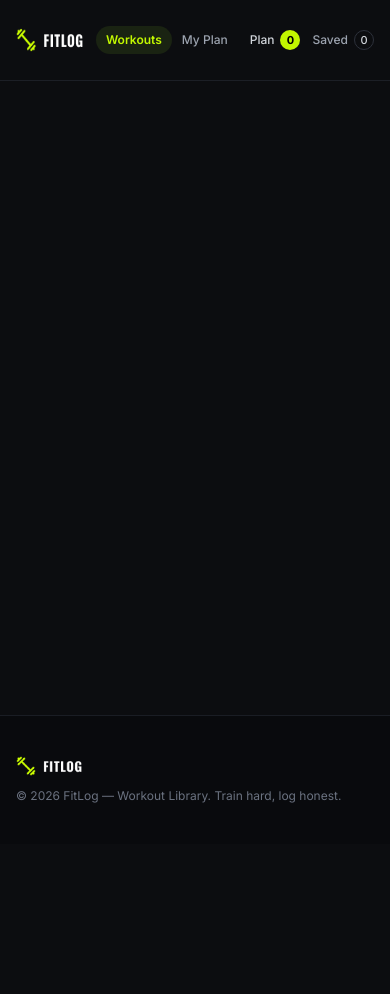
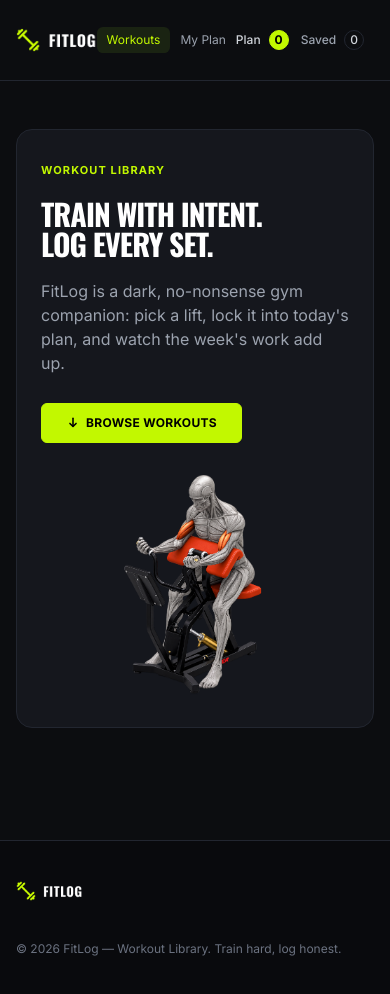
Before and after one commit to SalmanAAbir/fitlog-assignment, a Next.js app: page / in a window 390 px wide. Shown: the top 994 px of the page. Before the commit the page ends 844 px from the top, so only its background shows below. Built offline with nearby package versions, Linux system fonts and the light colour scheme.

Commit message:
refactor layout and styling; implement custom DaisyUI theme and replace navbar with SiteHeader component

```diff
--- a/app/globals.css
+++ b/app/globals.css
@@ -1,6 +1,38 @@
 @import "tailwindcss";
-@plugin "daisyui" {
-  themes: dark --default;
+@plugin "daisyui";
+@plugin "daisyui/theme" {
+  name: "fitlog";
+  default: true;
+  prefersdark: false;
+  color-scheme: "dark";
+  --color-base-100: #0c0d10;
+  --color-base-200: #15171d;
+  --color-base-300: #222630;
+  --color-base-content: #ffffff;
+  --color-primary: #c2f800;
+  --color-primary-content: #000000;
+  --color-secondary: #9ca3af;
+  --color-secondary-content: #0c0d10;
+  --color-accent: #c2f800;
+  --color-accent-content: #000000;
+  --color-neutral: #1a2312;
+  --color-neutral-content: #c2f800;
+  --color-info: #9ca3af;
+  --color-info-content: #0c0d10;
+  --color-success: #c2f800;
+  --color-success-content: #000000;
+  --color-warning: #d1d5db;
+  --color-warning-content: #0c0d10;
+  --color-error: #ff6b6b;
+  --color-error-content: #000000;
+  --radius-selector: 9999px;
+  --radius-field: 0.375rem;
+  --radius-box: 1rem;
+  --size-selector: 0.25rem;
+  --size-field: 0.25rem;
+  --border: 1px;
+  --depth: 0;
+  --noise: 0;
 }
 
 :root {
@@ -15,6 +47,8 @@
   --footer: #090a0d;
   --footer-line: #1a1d24;
   --copyright: #6b7280;
+  --surface: #15171d;
+  --surface-line: #222630;
 }
 
 @theme inline {
@@ -29,6 +63,8 @@
   --color-footer: var(--footer);
   --color-footer-line: var(--footer-line);
   --color-copyright: var(--copyright);
+  --color-surface: var(--surface);
+  --color-surface-line: var(--surface-line);
   --font-sans: var(--font-inter);
   --font-display: var(--font-oswald);
 }
@@ -36,6 +72,7 @@
 html {
   background: var(--background);
   color: var(--foreground);
+  scroll-behavior: smooth;
 }
 
 body {
--- a/app/layout.tsx
+++ b/app/layout.tsx
@@ -1,9 +1,7 @@
 import type { Metadata } from "next";
 import { Inter, Oswald } from "next/font/google";
-import { Logo } from "@/components/logo";
-import { NavLinks } from "@/components/nav-links";
-import { PlanBadges } from "@/components/plan-badges";
 import { SiteFooter } from "@/components/site-footer";
+import { SiteHeader } from "@/components/site-header";
 import "./globals.css";
 
 const inter = Inter({
@@ -28,16 +26,11 @@ export default function RootLayout({ children }: LayoutProps<"/">) {
   return (
     <html
       lang="en"
-      className={`${inter.variable} ${oswald.variable} h-full antialiased`}
+      data-theme="fitlog"
+      className={`${inter.variable} ${oswald.variable} min-h-full antialiased`}
     >
       <body className={`${inter.className} flex min-h-full flex-col`}>
-        <header className="border-b border-line bg-background/95">
-          <div className="mx-auto grid h-20 w-full max-w-7xl grid-cols-[auto_1fr_auto] items-center gap-3 px-4 sm:grid-cols-[1fr_auto_1fr] sm:px-6">
-            <Logo />
-            <NavLinks />
-            <PlanBadges />
-          </div>
-        </header>
+        <SiteHeader />
         <main className="flex-1">{children}</main>
         <SiteFooter />
       </body>
--- a/app/page.tsx
+++ b/app/page.tsx
@@ -1,3 +1,10 @@
+import { Hero } from "@/components/hero";
+
 export default function Home() {
-  return null;
+  return (
+    <div className="mx-auto flex w-full max-w-7xl flex-col gap-16 px-4 py-12 sm:px-6">
+      <Hero />
+      <section id="library" className="scroll-mt-8" />
+    </div>
+  );
 }
--- /dev/null
+++ b/components/hero.tsx
@@ -0,0 +1,52 @@
+import Image from "next/image";
+
+export function Hero() {
+  return (
+    <section className="card card-border border-base-300 bg-base-200 sm:card-side sm:items-center">
+      <div className="card-body min-w-0 items-start gap-5 px-6 py-8 sm:px-8 sm:py-10 lg:max-w-[558px] lg:px-14 lg:py-14">
+        <p className="text-[11px] font-bold tracking-[1.1px] text-primary uppercase">
+          Workout Library
+        </p>
+        <h1 className="font-display text-3xl leading-none font-bold tracking-[-1px] text-balance text-base-content uppercase sm:text-5xl sm:tracking-[-1.5px] lg:text-[60px]">
+          <span className="lg:block">Train with intent. Log </span>
+          <span className="lg:block">every set.</span>
+        </h1>
+        <p className="max-w-[512px] text-base leading-normal font-normal text-secondary">
+          FitLog is a dark, no-nonsense gym companion: pick a lift, lock it
+          into today&apos;s plan, and watch the week&apos;s work add up.
+        </p>
+        <div className="card-actions mt-2">
+          <a
+            href="#library"
+            className="btn btn-primary h-10 min-h-10 px-6 text-xs font-bold tracking-[0.3px] uppercase"
+          >
+            <svg
+              viewBox="0 0 16 16"
+              className="size-3.5"
+              aria-hidden="true"
+              fill="none"
+              stroke="currentColor"
+              strokeWidth="1.8"
+              strokeLinecap="round"
+              strokeLinejoin="round"
+            >
+              <path d="M8 2.5v9" />
+              <path d="M4.5 8.5 8 12l3.5-3.5" />
+            </svg>
+            Browse workouts
+          </a>
+        </div>
+      </div>
+      <figure className="m-0 shrink-0 bg-transparent px-6 pb-8 sm:w-auto sm:px-6 sm:py-8 lg:px-14 lg:py-14">
+        <Image
+          src="/hero-banner.png"
+          alt="Anatomical figure performing a preacher curl"
+          width={334}
+          height={334}
+          priority
+          className="h-auto! w-auto! max-w-[220px]! object-contain sm:max-w-[240px]! lg:max-w-[334px]!"
+        />
+      </figure>
+    </section>
+  );
+}
--- a/components/nav-links.tsx
+++ /dev/null
@@ -1,39 +0,0 @@
-"use client";
-
-import Link from "next/link";
-import { usePathname } from "next/navigation";
-
-const links = [
-  { href: "/", label: "Workouts" },
-  { href: "/my-plan", label: "My Plan" },
-];
-
-export function NavLinks() {
-  const pathname = usePathname();
-
-  return (
-    <nav className="flex items-center justify-center" aria-label="Primary">
-      {links.map((link) => {
-        const active =
-          link.href === "/"
-            ? pathname === "/"
-            : pathname === link.href || pathname.startsWith(`${link.href}/`);
-
-        return (
-          <Link
-            key={link.href}
-            href={link.href}
-            aria-current={active ? "page" : undefined}
-            className={`inline-flex h-7 items-center rounded-full px-2.5 text-xs whitespace-nowrap sm:px-4 ${
-              active
-                ? "bg-active-nav font-semibold text-accent"
-                : "font-medium text-muted"
-            }`}
-          >
-            {link.label}
-          </Link>
-        );
-      })}
-    </nav>
-  );
-}
--- a/components/plan-badges.tsx
+++ /dev/null
@@ -1,23 +0,0 @@
-import Link from "next/link";
-
-const planCount = 0;
-const savedCount = 0;
-
-export function PlanBadges() {
-  return (
-    <div className="flex items-center justify-end gap-3 sm:gap-6">
-      <Link href="/my-plan" className="flex items-center gap-1.5 whitespace-nowrap sm:gap-2">
-        <span className="text-xs font-medium text-muted-strong">Plan</span>
-        <span className="inline-flex size-5 items-center justify-center rounded-full bg-accent text-[11px] font-bold text-black">
-          {planCount}
-        </span>
-      </Link>
-      <Link href="/my-plan" className="flex items-center gap-1.5 whitespace-nowrap sm:gap-2">
-        <span className="text-xs font-medium text-muted">Saved</span>
-        <span className="inline-flex size-5 items-center justify-center rounded-full border border-badge-line text-[11px] font-medium text-muted-strong">
-          {savedCount}
-        </span>
-      </Link>
-    </div>
-  );
-}
--- a/components/site-footer.tsx
+++ b/components/site-footer.tsx
@@ -2,8 +2,8 @@ import { Logo } from "@/components/logo";
 
 export function SiteFooter() {
   return (
-    <footer className="border-t border-footer-line bg-footer">
-      <div className="mx-auto flex w-full max-w-7xl flex-col items-start gap-3 px-4 py-10 sm:flex-row sm:items-center sm:justify-between sm:px-6">
+    <footer className="border-t border-base-300 bg-footer">
+      <div className="footer footer-vertical mx-auto w-full max-w-7xl px-4 py-10 sm:footer-horizontal sm:items-center sm:justify-between sm:px-6">
         <Logo size="footer" />
         <p className="text-xs text-copyright">
           © 2026 FitLog — Workout Library. Train hard, log honest.
--- /dev/null
+++ b/components/site-header.tsx
@@ -0,0 +1,64 @@
+"use client";
+
+import Link from "next/link";
+import { usePathname } from "next/navigation";
+import { Logo } from "@/components/logo";
+
+const links = [
+  { href: "/", label: "Workouts" },
+  { href: "/my-plan", label: "My Plan" },
+];
+
+const planCount = 0;
+const savedCount = 0;
+
+export function SiteHeader() {
+  const pathname = usePathname();
+
+  return (
+    <header className="border-b border-base-300 bg-base-100/95">
+      <div className="navbar mx-auto h-20 min-h-20 w-full max-w-7xl px-4 sm:px-6">
+        <div className="navbar-start w-auto sm:w-1/2">
+          <Logo />
+        </div>
+        <nav className="navbar-center" aria-label="Primary">
+          <ul className="menu menu-horizontal menu-sm bg-transparent p-0">
+            {links.map((link) => {
+              const active =
+                link.href === "/"
+                  ? pathname === "/"
+                  : pathname === link.href ||
+                    pathname.startsWith(`${link.href}/`);
+
+              return (
+                <li key={link.href}>
+                  <Link
+                    href={link.href}
+                    aria-current={active ? "page" : undefined}
+                    className={active ? undefined : "text-secondary"}
+                  >
+                    {link.label}
+                  </Link>
+                </li>
+              );
+            })}
+          </ul>
+        </nav>
+        <div className="navbar-end w-auto gap-3 sm:w-1/2 sm:gap-6">
+          <Link href="/my-plan" className="inline-flex items-center gap-2 text-xs font-medium text-warning">
+            Plan
+            <span className="badge badge-primary badge-sm size-5 rounded-full px-0 font-bold">
+              {planCount}
+            </span>
+          </Link>
+          <Link href="/my-plan" className="inline-flex items-center gap-2 text-xs font-medium text-secondary">
+            Saved
+            <span className="badge badge-outline badge-sm size-5 rounded-full border-base-300 px-0 font-medium text-warning">
+              {savedCount}
+            </span>
+          </Link>
+        </div>
+      </div>
+    </header>
+  );
+}
```
Also changed, not shown: public/hero-banner.png (added).
